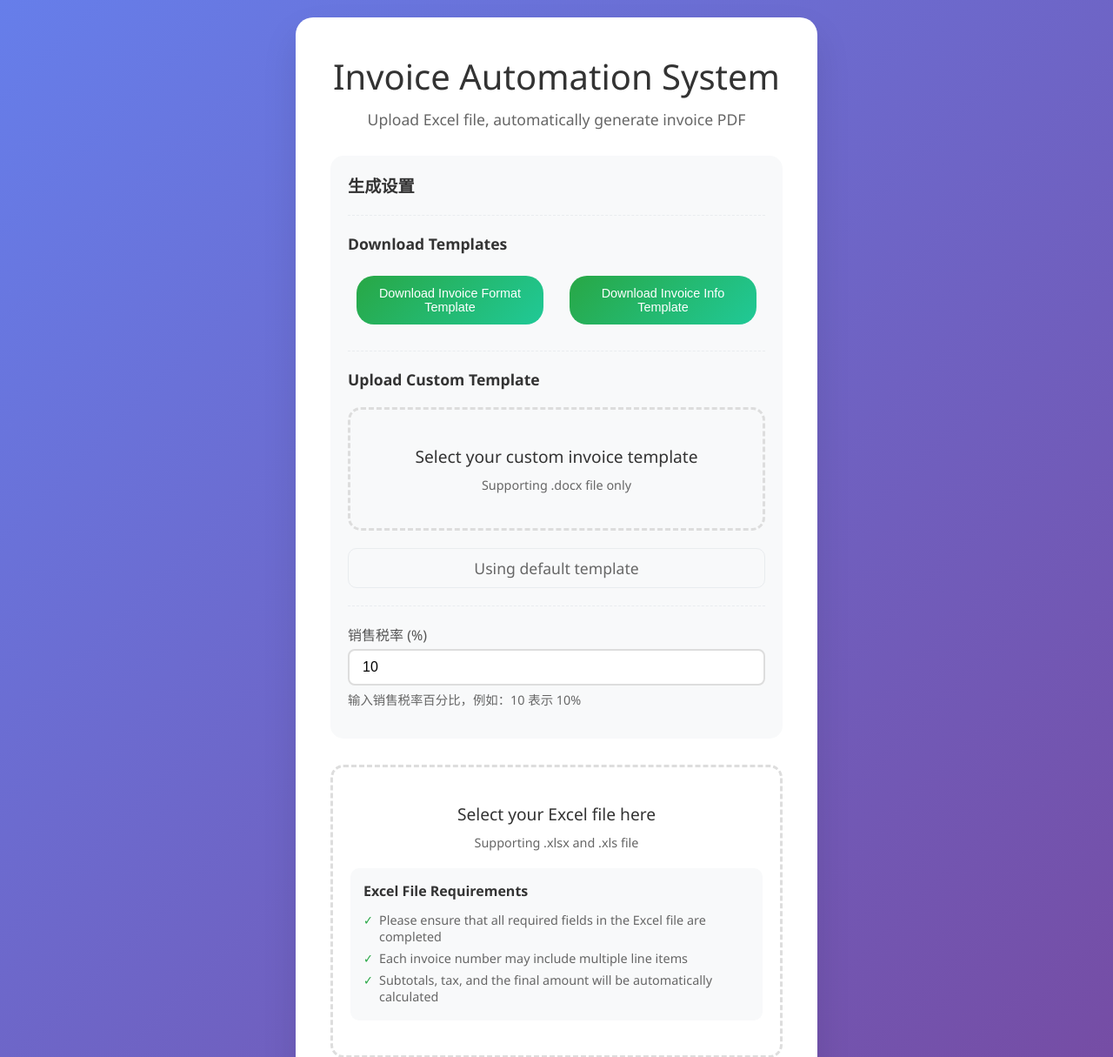
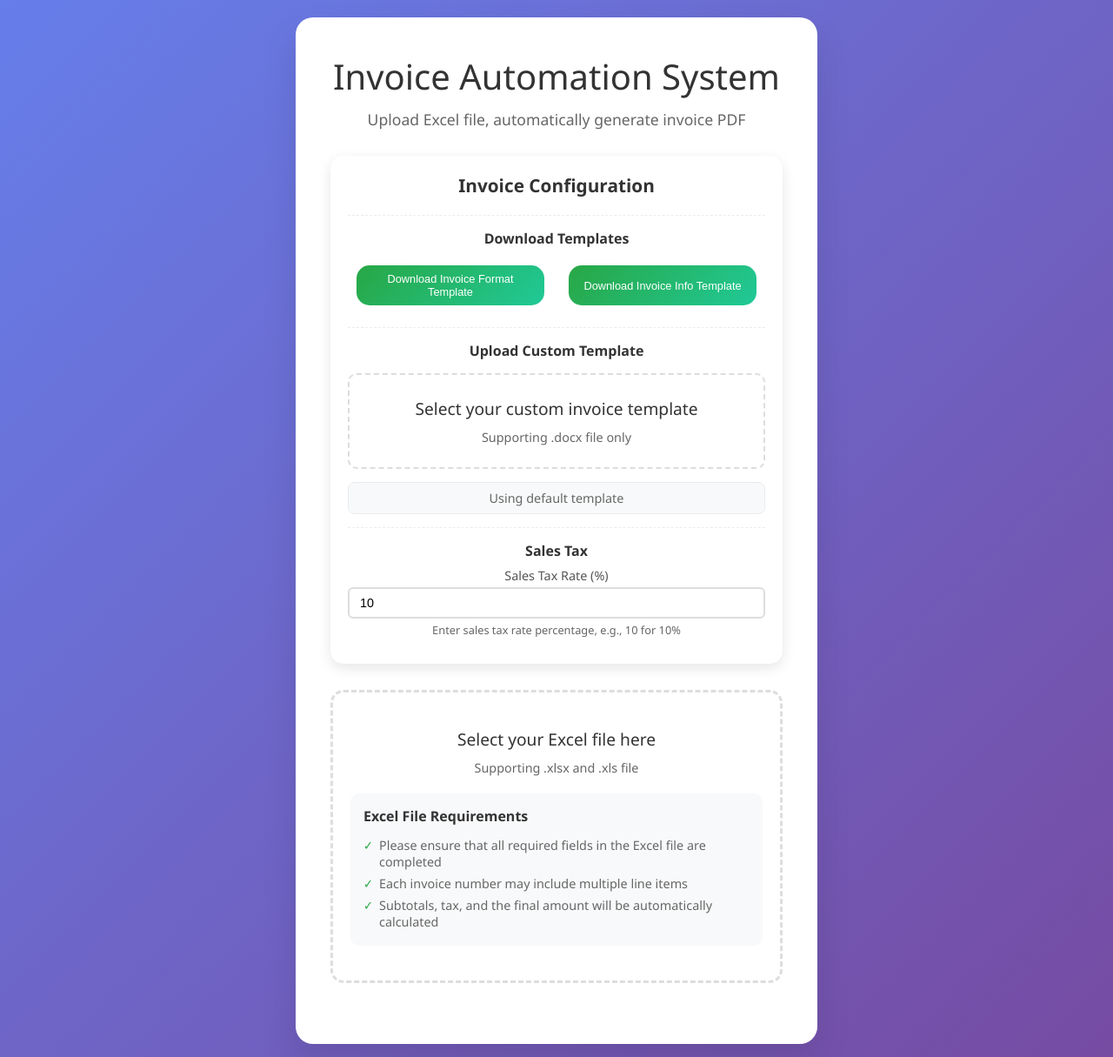
Before and after one commit to leopengningchuan/invoice-automation, a Flask app: page / in a window 1280 px wide. Shown: the top 1215 px of the page at 87% size. Run offline with Flask 3, Linux system fonts and the light colour scheme.

Commit message:
update the py and html
- update the py for templates
- update the html for better view

```diff
--- a/app.py
+++ b/app.py
@@ -141,7 +141,7 @@ def upload_file():
                 if os.path.exists(custom_template_path):
                     template_file = custom_template_path
                 else:
-                    template_file = 'inv_template.docx'
+                    template_file = 'assets/template_invoice_format.docx'
 
                 # 替换Word模板中的发票信息
                 populate_docx_table(item_dict, template_file, docx_path)
@@ -256,7 +256,7 @@ def template_status():
         else:
             return jsonify({
                 'has_custom_template': False,
-                'template_name': 'inv_template.docx (默认模板)'
+                'template_name': 'template_invoice_format.docx (默认模板)'
             })
     except Exception as e:
         return jsonify({'error': f'检查模板状态时出错: {str(e)}'}), 500
--- a/templates/index.html
+++ b/templates/index.html
@@ -48,39 +48,48 @@
         }
 
         .settings-section {
-            background-color: #f8f9fa;
+            background: white;
+            padding: 20px;
             border-radius: 15px;
-            padding: 20px;
-            margin: 20px 0;
-            text-align: left;
+            box-shadow: 0 5px 15px rgba(0, 0, 0, 0.1);
+            margin-bottom: 30px;
+            text-align: center;
         }
 
         .settings-section h3 {
             color: #333;
-            margin-bottom: 15px;
-            font-size: 1.2em;
+            margin-bottom: 20px;
+            font-size: 1.3em;
+            text-align: center;
         }
 
         .form-group {
-            margin-bottom: 15px;
-            margin-top: 20px;
-            padding-top: 20px;
+            margin-bottom: 10px;
+            margin-top: 15px;
+            padding-top: 15px;
             border-top: 1px dashed #e9ecef;
+        }
+
+        .form-group h4 {
+            color: #333;
+            margin-bottom: 8px;
+            font-size: 1em;
         }
 
         .form-group label {
             display: block;
-            margin-bottom: 5px;
+            margin-bottom: 4px;
             color: #555;
             font-weight: 500;
+            font-size: 0.9em;
         }
 
         .form-group input {
             width: 100%;
-            padding: 10px 15px;
+            padding: 8px 12px;
             border: 2px solid #ddd;
-            border-radius: 8px;
-            font-size: 1em;
+            border-radius: 6px;
+            font-size: 0.9em;
             transition: border-color 0.3s ease;
         }
 
@@ -90,9 +99,9 @@
         }
 
         .form-group .help-text {
-            font-size: 0.9em;
+            font-size: 0.8em;
             color: #666;
-            margin-top: 5px;
+            margin-top: 4px;
         }
 
         .upload-area {
@@ -322,37 +331,37 @@
         }
 
         .template-downloads {
-            margin-top: 20px;
-            padding-top: 20px;
+            margin-top: 15px;
+            padding-top: 15px;
             border-top: 1px dashed #e9ecef;
         }
 
         .template-downloads h4 {
             color: #333;
-            margin-bottom: 15px;
-            font-size: 1.1em;
+            margin-bottom: 10px;
+            font-size: 1em;
         }
 
         .template-buttons {
             display: flex;
-            gap: 10px;
+            gap: 8px;
             flex-wrap: wrap;
-            margin-bottom: 10px;
+            margin-bottom: 8px;
         }
 
         .btn-template {
             background: linear-gradient(135deg, #28a745 0%, #20c997 100%);
             color: white;
             border: none;
-            padding: 12px 20px;
-            border-radius: 20px;
-            font-size: 0.9em;
+            padding: 8px 15px;
+            border-radius: 15px;
+            font-size: 0.8em;
             cursor: pointer;
             transition: all 0.3s ease;
             text-decoration: none;
             display: inline-block;
             flex: 1;
-            min-width: 180px;
+            min-width: 150px;
         }
 
         .btn-template:hover {
@@ -365,23 +374,23 @@
         }
 
         .template-upload {
-            margin-bottom: 20px;
-            margin-top: 20px;
-            padding-top: 20px;
+            margin-bottom: 15px;
+            margin-top: 15px;
+            padding-top: 15px;
             border-top: 1px dashed #e9ecef;
         }
 
         .template-upload h4 {
             color: #333;
-            margin-bottom: 10px;
-            font-size: 1.1em;
+            margin-bottom: 8px;
+            font-size: 1em;
         }
 
         .template-upload-area {
-            border: 3px dashed #ddd;
-            border-radius: 15px;
-            padding: 40px 20px;
-            margin: 20px 0;
+            border: 2px dashed #ddd;
+            border-radius: 10px;
+            padding: 25px 15px;
+            margin: 15px 0;
             transition: all 0.3s ease;
             cursor: pointer;
             position: relative;
@@ -438,9 +447,9 @@
         }
 
         .template-status {
-            margin-top: 10px;
-            padding: 10px;
-            border-radius: 10px;
+            margin-top: 8px;
+            padding: 8px;
+            border-radius: 8px;
             background-color: #f8f9fa;
         }
 
@@ -451,11 +460,11 @@
         }
 
         .status-icon {
-            margin-right: 10px;
+            margin-right: 8px;
         }
 
         .status-text {
-            font-size: 1.1em;
+            font-size: 0.9em;
             color: #666;
         }
     </style>
@@ -468,7 +477,7 @@
         </div>
 
         <div class="settings-section">
-            <h3>生成设置</h3>
+            <h3>Invoice Configuration</h3>
             <div class="template-downloads">
                 <h4>Download Templates</h4>
                 <div class="template-buttons">
@@ -495,9 +504,10 @@
                 </div>
             </div>
             <div class="form-group">
-                <label for="salesTaxRate">销售税率 (%)</label>
+                <h4>Sales Tax</h4>
+                <label for="salesTaxRate">Sales Tax Rate (%)</label>
                 <input type="number" id="salesTaxRate" name="salesTaxRate" value="10" min="0" max="100" step="0.1">
-                <div class="help-text">输入销售税率百分比，例如：10 表示 10%</div>
+                <div class="help-text">Enter sales tax rate percentage, e.g., 10 for 10%</div>
             </div>
         </div>
 
```
